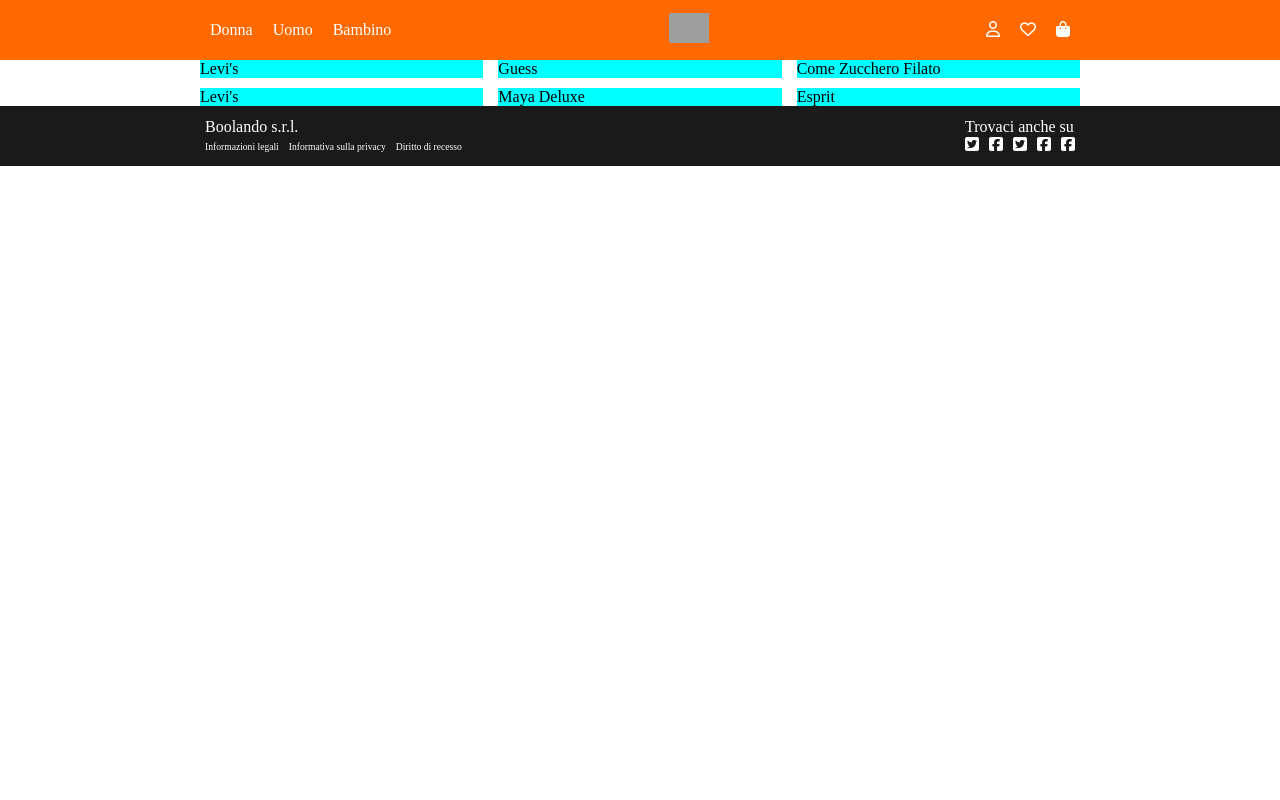
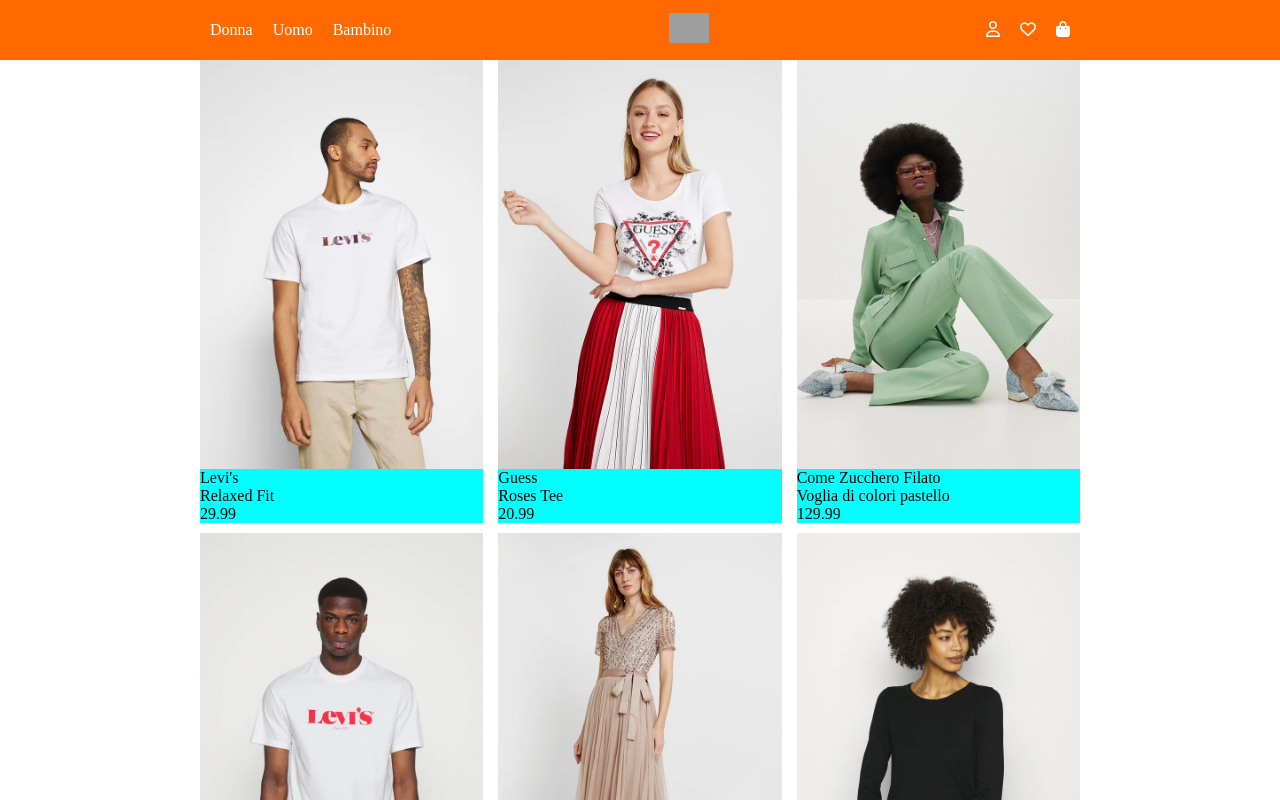
Before and after one commit to antoniodelgiudice02/vite-boolando, a Vue app: page / in a window 1280 px wide. Shown: the top 800 px of the page. Built offline with nearby package versions, Linux system fonts and the light colour scheme; grey boxes are pictures that could not be loaded.

Commit message:
add products

```diff
--- a/src/components/AppCard.vue
+++ b/src/components/AppCard.vue
@@ -7,18 +7,34 @@
     },
 
     props: {
+        image: String,
         brand: String,
+        name: String,
+        price: String,
+    },
+
+    methods:{
+    imageCard(imageName){
+      return new URL ('../assets/images/' + imageName, import.meta.url).href;
     }
+  }
 }
 </script>
 
 <template>
-    <div><span>{{ brand }}</span></div>
+    <div>
+        <img :src="imageCard(image)" alt="">
+        <span>{{ brand }}</span>
+        <span>{{ name }}</span>
+        <span>{{ price }}</span>
+    </div>
 </template>
 
 <style lang="scss" scoped>
 div{
     background-color: aqua;
     width: calc(100% / 3 - 10px);
+    display: flex;
+    flex-direction: column;
 }
 </style>
--- a/src/components/layout/AppMain.vue
+++ b/src/components/layout/AppMain.vue
@@ -108,12 +108,12 @@
             },
           ],
         },
-      ]
+      ],
 
     }
   },
 
-  components: { AppCard }
+  components: { AppCard },
 }
 
 </script>
@@ -121,17 +121,24 @@
 <template>
   <main>
     <div class="card-container">
-      <app-card v-for="product in products" :brand="product.brand" />
+
+      <app-card v-for="product in products"
+        :image="product.frontImage"
+        :brand="product.brand"
+        :name="product.name"
+        :price="product.price">
+      </app-card>
+
     </div>
   </main>
 </template>
 
 <style lang="scss" scoped>
- .card-container{
+.card-container {
   width: 100%;
   display: flex;
   justify-content: space-between;
   gap: 10px;
   flex-wrap: wrap;
- }
+}
 </style>
```
